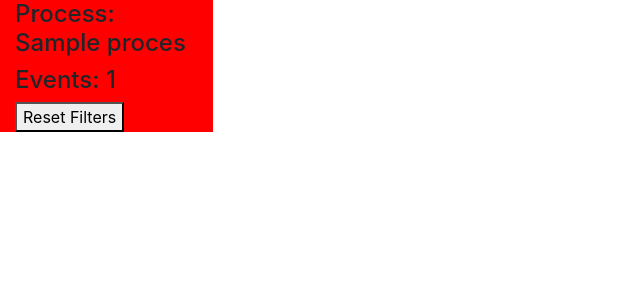
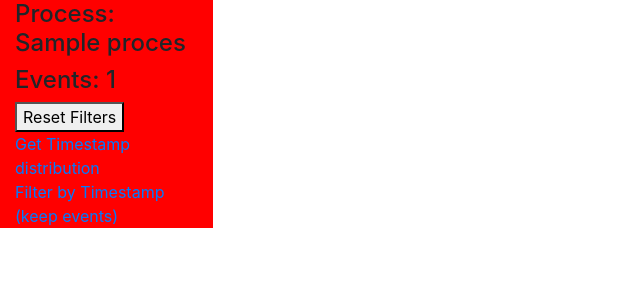
Before and after one commit to Javert899/pm4py-mdl, a Flask app: template templates/process_view.html in a window 1280 px wide. Shown: the top 300 px of the page, without its empty margins (0-640 px from the left). Run offline with Flask 2, Linux system fonts and the light colour scheme; the template is opened without the code that fills it: most values are stand-ins (such as "Sample title", 1, 10 or a date in 2020); parts of the project's set-up code (start-up, migrations or seed data) failed here and were passed over.

Commit message:
Getting timestamp distribution and filtering by timestamp

```diff
--- a/app.py
+++ b/app.py
@@ -36,6 +36,34 @@ def apply_float_filter():
     process.apply_float_filter(session, activity, attr_name, min_value, max_value)
 
     return ""
+
+
+@app.route("/applyTimestampFilter")
+def apply_timestamp_filter():
+    session = request.cookies.get('session')
+    if session is None:
+        raise Exception()
+    process = request.args.get('process')
+    min_value = request.args.get('min_value')
+    max_value = request.args.get('max_value')
+
+    process = Shared.logs[process].get_controller(session)
+    process.apply_timestamp_filter(session, min_value, max_value)
+
+    return ""
+
+
+@app.route("/getTimestampDistribution")
+def get_timestamp_distribution():
+    session = request.cookies.get('session')
+    if session is None:
+        raise Exception()
+    process = request.args.get('process')
+
+    process = Shared.logs[process].get_controller(session)
+    ret = process.get_timestamp_summary(session)
+
+    return jsonify(ret)
 
 
 @app.route("/applyObjTypesFilter")
--- a/templates/process_view.html
+++ b/templates/process_view.html
@@ -17,6 +17,10 @@
           <div>
               <button onclick="javascript:resetFilters()">Reset Filters</button>
           </div>
+          <div>
+              <a href="javascript:getTimestampDistribution()">Get Timestamp distribution</a><br />
+              <a href="javascript:filterByTimestamp()">Filter by Timestamp (keep events)</a>
+          </div>
       </div>
       <div class="col-10">
           <div id="svgWithInnerHtml">
@@ -27,6 +31,18 @@
 </div>
 <script type="text/javascript">
     var cobject = null;
+
+    function getTimestampDistribution() {
+           $.ajax({url: "/getTimestampDistribution?process="+window.location.pathname.split("/").pop()}).done(function(data) { alert(JSON.stringify(data)); });
+    }
+
+    function filterByTimestamp() {
+        let min_value = window.prompt("Insert the minimum allowed timestamp in the format yyyy-MM-dd hh:mm:ss (example 1970-01-01 01:00:00)");
+        let max_value = window.prompt("Insert the maximum allowed timestamp in the format yyyy-MM-dd hh:mm:ss (example 1971-01-01 01:00:00)");
+        var url0 = "/applyTimestampFilter?min_value="+min_value+"&max_value="+max_value+"&process="+window.location.pathname.split("/").pop();
+        console.log(url0);
+        $.ajax({url: url0}).done(function() { window.location.reload(); });
+    }
 
     function decode_utf8(s) {
       return decodeURIComponent(escape(s));
```
Also changed, not shown: controllers/process.py (+13 -4 lines).
